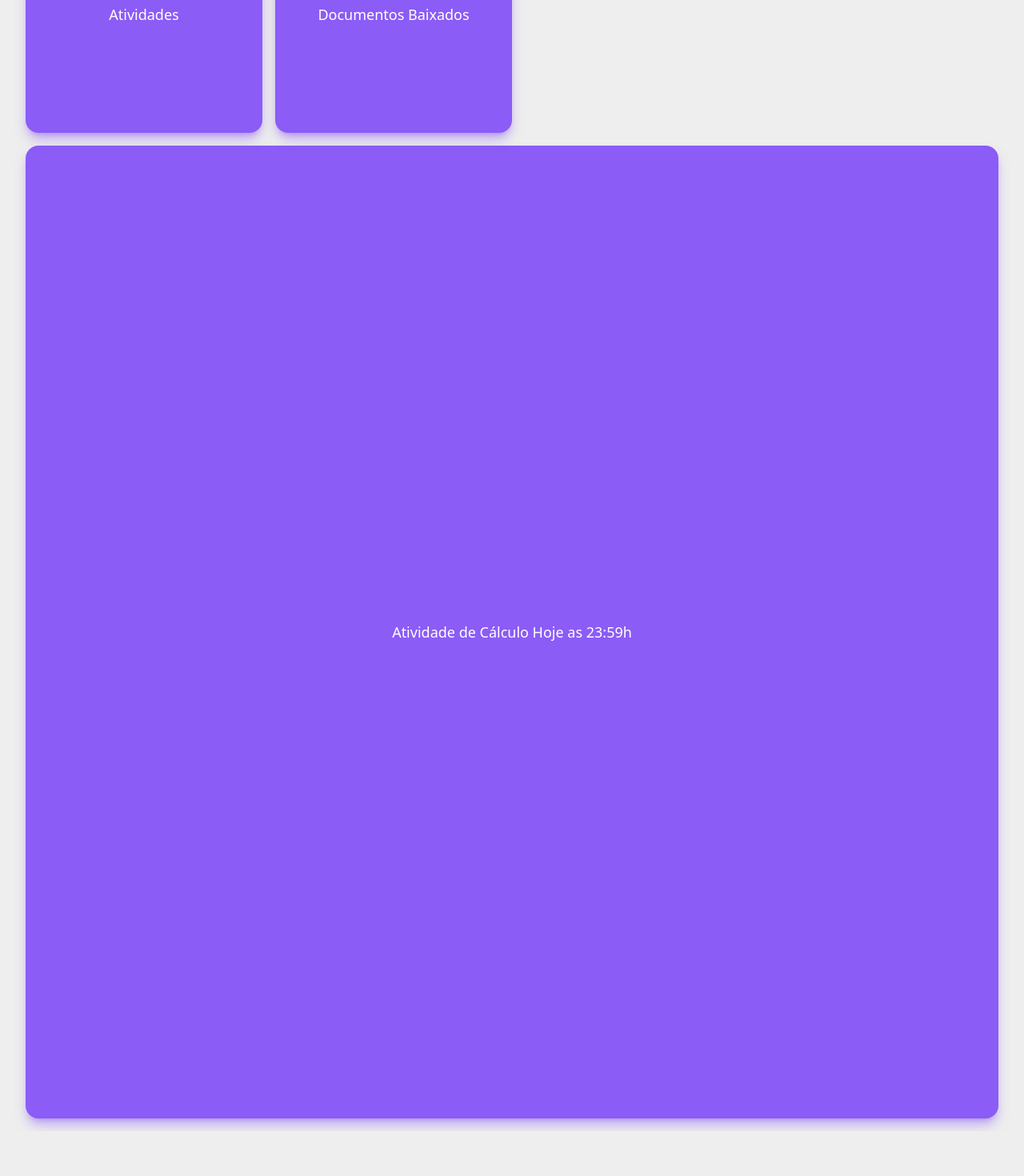
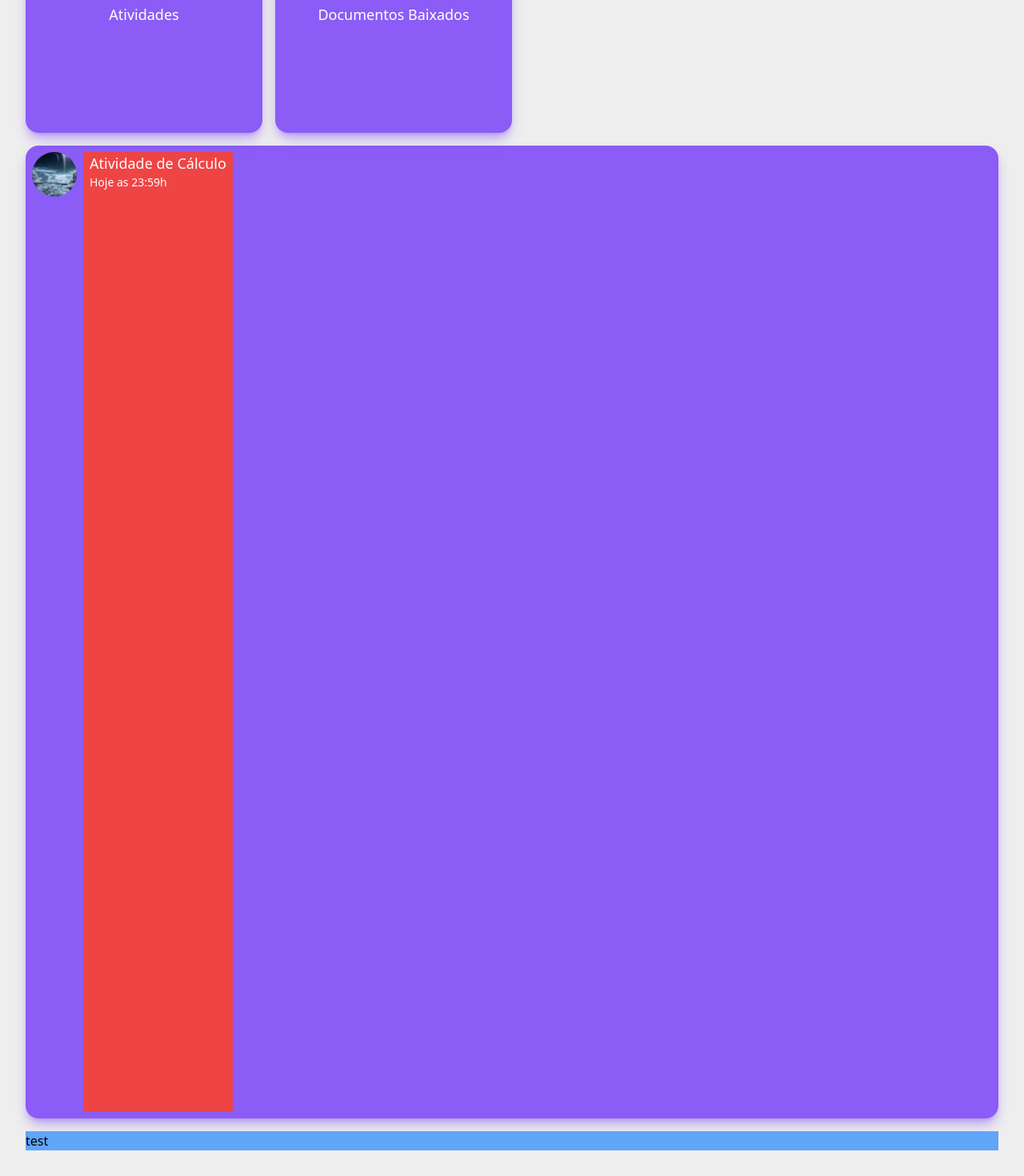
Before and after one commit to jgabrielsz/SIGAA-front-end, a React (Create React App) app: page / in a window 1280 px wide. Shown: the part 242-1712 px from the top of the page at 80% size. Before the commit the page ends 1656 px from the top, so only its background shows below. Built offline with nearby package versions, Linux system fonts and the light colour scheme.

Commit message:
added box to new activities

```diff
--- a/src/features/Home/Box.js
+++ b/src/features/Home/Box.js
@@ -1,6 +1,6 @@
 function Box (props){
     return (
-        <div className={props.className + ' bg-violet-500 shadow-lg shadow-violet-500/50 text-white flex justify-center items-center text-center aspect-square text-lg font-medium rounded-xlg '} >
+        <div className={' bg-violet-500 shadow-lg shadow-violet-500/50 text-white flex aspect-square text-lg font-medium rounded-xlg ' + props.className} >
             {props.children}
         </div>
     )
--- a/src/features/Home/Grid.js
+++ b/src/features/Home/Grid.js
@@ -1,18 +1,22 @@
 import './home.css'
 import Box from './Box'
+import me from './imag.png'
 
 function Grid(){
     return (
         <>
         <div className='grid grid-cols-2 gap-4 max-w-screen-sm my-auto p-4'>
-            <Box>Atividades</Box>
-            <Box>Documentos Baixados</Box>
+            <Box className="justify-center items-center text-center" >Atividades</Box>
+            <Box className="justify-center items-center text-center" >Documentos Baixados</Box>
             {/* <Box>Minhas Turmas</Box>
             <Box>Minhas Notas</Box> */}
         </div>
-        <Box className="aspect-auto rounded-md py-2 mx-4 justify-start flex-col">
-            Atividade de Cálculo
-            Hoje as 23:59h
+        <Box className="aspect-auto rounded-md py-2 mx-4 bg-red-500">
+            <img className="w-14 h-14 rounded-full mx-2" src={me}  alt="foto do usuário"/>
+            <div className='bg-red-500'>
+                <div className='bg-red-500 px-2'>Atividade de Cálculo</div>
+                <div className='bg-red-500 px-2 text-sm font-normal'>Hoje as 23:59h</div>
+            </div>
         </Box>
         </>
     )
--- a/src/features/Home/Head.js
+++ b/src/features/Home/Head.js
@@ -4,7 +4,7 @@ import me from './imag.png'
 function Head(){
     return(
         <div className="flex justify-between items-center py-3 text-lg px-3">
-            <span className='text-lg font-medium '>Olá, Usuário</span>
+            <h2 className='text-lg font-medium '>Olá, Usuário</h2>
             <img className="w-14 h-14 rounded-full" src={me}  alt="foto do usuário"/>
         </div>
     )
--- a/src/features/Home/Home.js
+++ b/src/features/Home/Home.js
@@ -1,11 +1,13 @@
 import Head from './Head'
 import Grid from './Grid'
+import Card from './card'
 
 function Home(){
     return (
         <div id='home'>
             <Head/>
-            <Grid />
+            <Grid/>
+            <Card/>
         </div>
     )
 }
--- /dev/null
+++ b/src/features/Home/card.js
@@ -0,0 +1,18 @@
+import me from './imag.png'
+
+function Card(){
+    return(
+        <div className="bg-blue-400 m-4">
+            test
+        </div>
+    )
+    // <Box className="aspect-auto rounded-md py-2 mx-4 bg-red-500">
+    //         <img className="w-14 h-14 rounded-full mx-2" src={me}  alt="foto do usuário"/>
+    //         <div className='bg-red-500'>
+    //             <div className='bg-red-500 px-2'>Atividade de Cálculo</div>
+    //             <div className='bg-red-500 px-2 text-sm font-normal'>Hoje as 23:59h</div>
+    //         </div>
+    //     </Box>
+}
+
+export default Card
```
